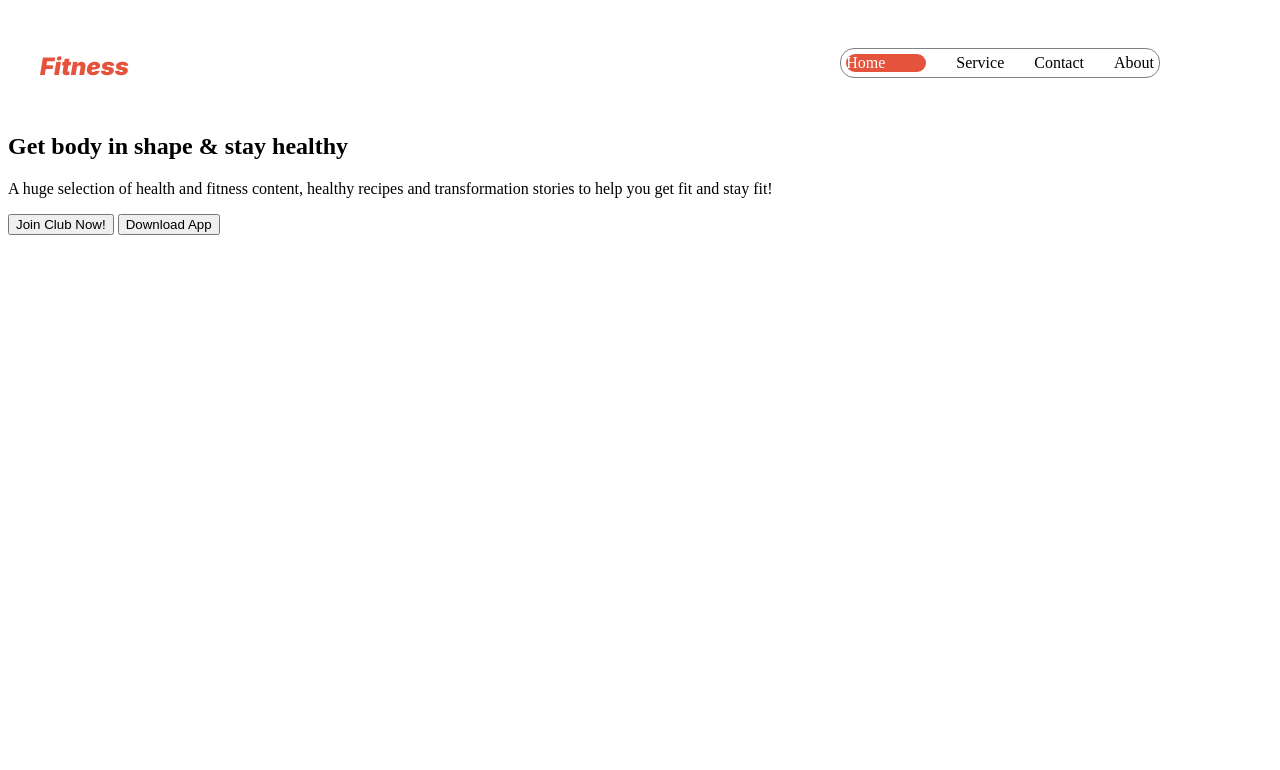
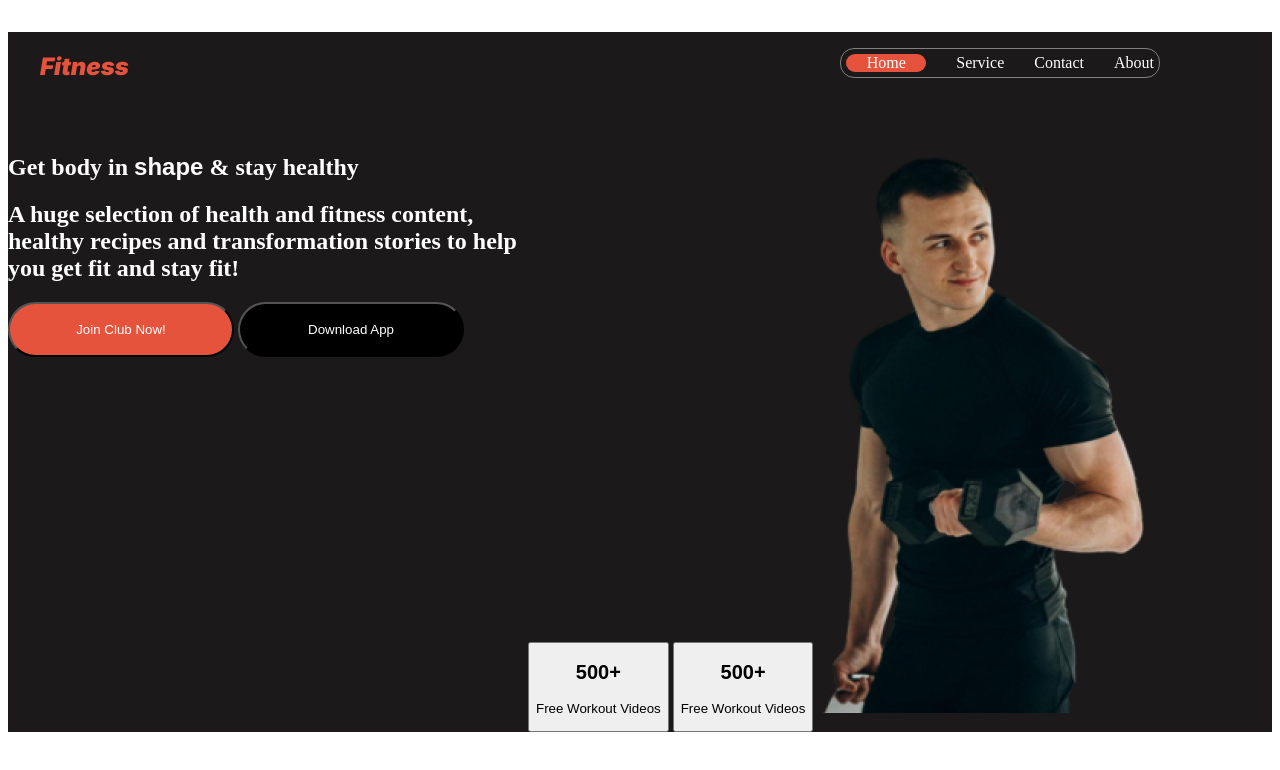
Before and after one commit to Muhammad-Mirazul-Hasan-Rafee/Fitness-website, a plain HTML site: page index.html in a window 1280 px wide. Drawn offline with Linux system fonts and the light colour scheme; a web font is replaced by a local one.

Commit message:
header section structure and button created with some styles

```diff
--- a/Styles/fitness.css
+++ b/Styles/fitness.css
@@ -1,5 +1,22 @@
+/* Font */
+.inter-fitness{
+    font-family: "Inter", sans-serif;
+    font-optical-sizing: auto;
+    font-weight: 900;
+    font-style: italic;
+    color: #E6533C;
+  }
+
+  .shape{
+    font-family: 'Miama', sans-serif;
+
+  }
+
+
 /* nav bar related styles */
-
+header{
+    background-color: rgb(27, 25, 25);
+}
 nav{
 
     display: flex;
@@ -25,24 +42,51 @@ nav{
     color: white;
     background-color: #E6533C;
     width: 80px;
-    border-radius: 13px;
+    border-radius: 14px;
+    text-align:  center;
 
 }
 
 
 /* header section styles */
 
+.header-section{
+    display: flex;
+}
+.header-section-div1{
+
+    height: 440px;
+    width: 520px;
+}
+
 
 
 
 /* Shared color style */
+.color-white{
+    color: white;
+}
+
+.color-less-white{
+    color: #FFFFFF;
+}
+
+.join-club{
+    background-color: #E6533C;
+}
+.download-app{
+
+    background-color: black;
+}
 
 
+/* Shared button styles */
 
-.inter-fitness{
-  font-family: "Inter", sans-serif;
-  font-optical-sizing: auto;
-  font-weight: 900;
-  font-style: italic;
-  color: #E6533C;
+.join-club , .download-app{
+
+    height: 55px;
+    width: 226px;
+    border-radius: 53px;
+    color: white;
+
 }
--- a/index.html
+++ b/index.html
@@ -8,6 +8,14 @@
     <link rel="preconnect" href="https://fonts.googleapis.com">
 <link rel="preconnect" href="https://fonts.gstatic.com" crossorigin>
 <link href="https://fonts.googleapis.com/css2?family=Azeret+Mono:ital,wght@0,100..900;1,100..900&family=Inter:ital,opsz,wght@0,14..32,100..900;1,14..32,100..900&display=swap" rel="stylesheet">
+
+<!-- <link href="https://fonts.cdnfonts.com/css/miama" rel="stylesheet"> -->
+<style>
+    @import url('https://fonts.cdnfonts.com/css/miama');
+</style>
+
+
+
 </head>
 <body>
 
@@ -19,7 +27,7 @@
             </div>
 
             <div>
-                <ul class="nav-ul">
+                <ul class="nav-ul color-white">
                     <li class="nav-home">Home</li>
                     <li>Service</li>
                     <li>Contact</li>
@@ -31,19 +39,29 @@
 
         <!-- Header -->
 
-        <section>
+        <section class="header-section">
 
-            <div>
-                <h1>Get body in shape & stay healthy</h1>
+            <div class="header-section-div1">
+                <h1 class="color-white">Get body in <span class="shape">shape</span> & stay healthy</h1>
 
-                <p>A huge selection of health and fitness content, healthy recipes and transformation stories to help you get fit and stay fit!</p>
+                <h1 class="color-less-white">A huge selection of health and fitness content, healthy recipes and transformation stories to help you get fit and stay fit!</h1>
 
                 <div>
-                    <button>Join Club Now!</button>
-                    <button>Download App</button>
+                    <button class="join-club">Join Club Now!</button>
+                    <button class="download-app">Download App</button>
                 </div>
             </div>
-            <div></div>
+            <div>
+                <button class="free-workout">
+                    <h1>500+</h1>
+                    <p>Free Workout Videos</p>
+                </button>
+                <button class="video-tutorial">
+                    <h1>500+</h1>
+                    <p>Free Workout Videos</p>
+                </button>
+                <img src="Resources/images/Images 2.png" alt="">
+            </div>
 
         </section>
 
```
